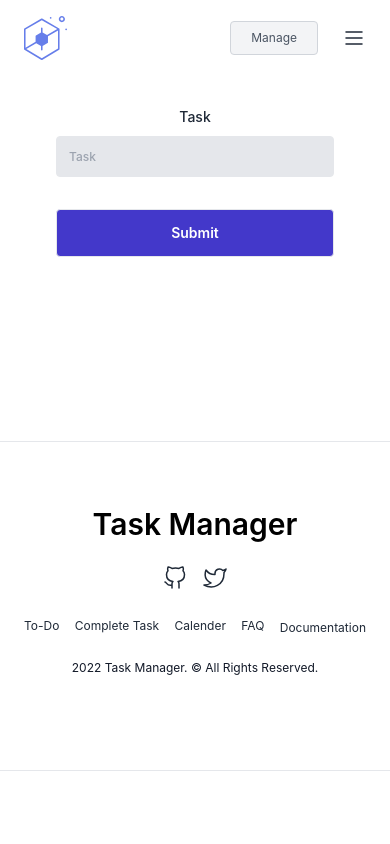
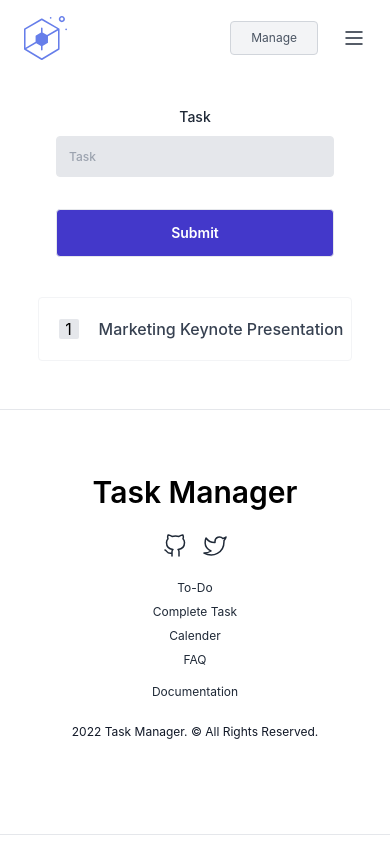
Before and after one commit to Neamul01/task-app, a React (Create React App) app: page / in a window 390 px wide. Built offline with nearby package versions, Linux system fonts and the light colour scheme.

Commit message:
some design change calender added

```diff
--- a/package.json
+++ b/package.json
@@ -7,6 +7,7 @@
     "@testing-library/react": "^13.3.0",
     "@testing-library/user-event": "^13.5.0",
     "react": "^18.2.0",
+    "react-calendar": "^3.7.0",
     "react-dom": "^18.2.0",
     "react-router-dom": "^6.3.0",
     "react-scripts": "5.0.1",
--- a/src/components/Calender.js
+++ b/src/components/Calender.js
@@ -1,9 +1,14 @@
-import React from 'react';
+import React, { useState } from 'react';
+import Calendar from 'react-calendar';
+import 'react-calendar/dist/Calendar.css';
 
 const Calender = () => {
+    const [value, onChange] = useState(new Date());
     return (
-        <div>
-            Calender
+        <div className='flex items-center justify-center my-20 w-full'>
+            <div className=' max-w-4xl'>
+                <Calendar onChange={onChange} value={value} />
+            </div>
         </div>
     );
 };
--- a/src/components/CompletedTasks.js
+++ b/src/components/CompletedTasks.js
@@ -39,7 +39,7 @@ const CompletedTasks = () => {
                                         <td>
                                             <div className="ml-5">
                                                 <div className="bg-gray-200 rounded-sm w-5 h-5 flex flex-shrink-0 justify-center items-center relative">
-                                                    <input type="checkbox" className=" w-full h-full" />
+                                                    <input type="checkbox" checked className=" w-full h-full" />
                                                 </div>
                                             </div>
                                         </td>
@@ -66,7 +66,7 @@ const CompletedTasks = () => {
                                                             <input aria-label="task" name='task' type="text" placeholder='Update Task' className="bg-gray-200 border rounded focus:outline-none text-xs font-medium leading-none text-gray-800 py-3 w-full pl-3 mt-2" />
                                                         </div>
                                                         <div className="text-sm w-full cursor-pointer hover:text-white">
-                                                            <p className='hover:bg-indigo-700 py-4 mx-4 rounded '>Update</p>
+                                                            <p className='hover:bg-indigo-700 bg-gray-300 py-3 mx-4 rounded '>Update</p>
                                                         </div>
                                                     </div>
                                                 )}
@@ -79,7 +79,7 @@ const CompletedTasks = () => {
                                         <td>
                                             <div className="ml-5">
                                                 <div className="bg-gray-200 rounded-sm w-5 h-5 flex flex-shrink-0 justify-center items-center relative">
-                                                    <input type="checkbox" className=" w-full h-full" />
+                                                    <input type="checkbox" checked className=" w-full h-full" />
                                                 </div>
                                             </div>
                                         </td>
--- a/src/components/Footer.js
+++ b/src/components/Footer.js
@@ -7,10 +7,10 @@ const Footer = () => {
 
     return (
         <div className="pt-12">
-            <footer id="footer" className="relative z-50 dark:bg-gray-900 pt-24">
+            <footer id="footer" className=" z-10 dark:bg-gray-900">
                 <div className=" border-t border-b border-gray-200 dark:border-gray-700 py-16">
 
-                    <div className="pb-8 flex flex-col justify-center items-center">
+                    <div className="pb-8 flex flex-col z-10 justify-center items-center">
                         <a href="#!">
                             <p href='#!' className='text-3xl font-semibold'>
                                 Task Manager
@@ -33,7 +33,7 @@ const Footer = () => {
                             </a>
                         </div>
                         <div className="w-full lg:w-1/2 px-6">
-                            <ul className='flex justify-between items-center'>
+                            <ul className='flex md:flex-row flex-col gap-3 justify-between items-center'>
                                 <li>
                                     <a href="#!">
                                         <p className="text-xs lg:text-sm leading-none hover:text-brand dark:hover:text-brand text-gray-800 dark:text-gray-50">To-Do</p>
--- a/src/components/Home.js
+++ b/src/components/Home.js
@@ -2,6 +2,7 @@ import React, { useState } from 'react';
 
 const Home = () => {
     const [sidebar, setsidebar] = useState();
+    const [show, setShow] = useState(null);
 
     const handleSubmit = (e) => {
         e.preventDefault()
@@ -20,6 +21,17 @@ const Home = () => {
                         <input type='submit' className=" cursor-pointer focus:ring-2 focus:ring-offset-2 focus:ring-indigo-700 text-sm font-semibold leading-none text-white focus:outline-none bg-indigo-700 border rounded hover:bg-indigo-600 py-4 w-full" />
                     </div>
                 </form>
+                <div className="flex justify-center items-center h-16 border border-gray-100 rounded">
+                    <div className="ml-5">
+                        <div className="bg-gray-200 rounded-sm w-5 h-5 flex flex-shrink-0 justify-center items-center relative">
+                            <p>1</p>
+                        </div>
+                    </div>
+                    <div className="flex items-center pl-5">
+                        <p className="text-base font-medium leading-none text-gray-700 mr-2">Marketing Keynote Presentation</p>
+
+                    </div>
+                </div>
             </div>
         </div>
     );
--- a/src/components/Navbar.js
+++ b/src/components/Navbar.js
@@ -237,9 +237,9 @@ const Navbar = () => {
                         </div>
                     </div>
                     {/*Mobile responsive sidebar*/}
-                    <div className={show ? "w-full md:hidden h-full absolute z-40  transform  translate-x-0 " : "   w-full md:hidden h-full absolute z-40  transform -translate-x-full"}>
+                    <div className={show ? "w-full md:hidden h-full absolute z-50  transform  translate-x-0 " : "   w-full md:hidden h-full absolute z-40  transform -translate-x-full"}>
                         <div className="bg-gray-800 opacity-50 w-full h-full" onClick={() => setShow(!show)} />
-                        <div className="w-64 fixed overflow-y-auto z-40 top-0 bg-white shadow h-full flex-col justify-between md:hidden pb-4 transition duration-150 ease-in-out">
+                        <div className="w-64 fixed overflow-y-auto z-50 top-0 bg-white shadow h-full flex-col justify-between md:hidden pb-4 transition duration-150 ease-in-out">
                             <div className="px-6 h-full">
                                 <div className="flex flex-col justify-between h-full w-full">
                                     <div>
@@ -278,7 +278,7 @@ const Navbar = () => {
                                                                 <rect x={14} y={14} width={6} height={6} rx={1} />
                                                             </svg>
                                                         </div>
-                                                        <p className="text-indigo-700 xl:text-base text-base ml-3">Dashboard</p>
+                                                        <Link to={'/todo'} className="text-indigo-700 xl:text-base text-base ml-3">To-Do</Link>
                                                     </div>
                                                 </li>
                                             </a>
```
Also changed, not shown: 1 other file (tests, documents, lock files or other folders).
